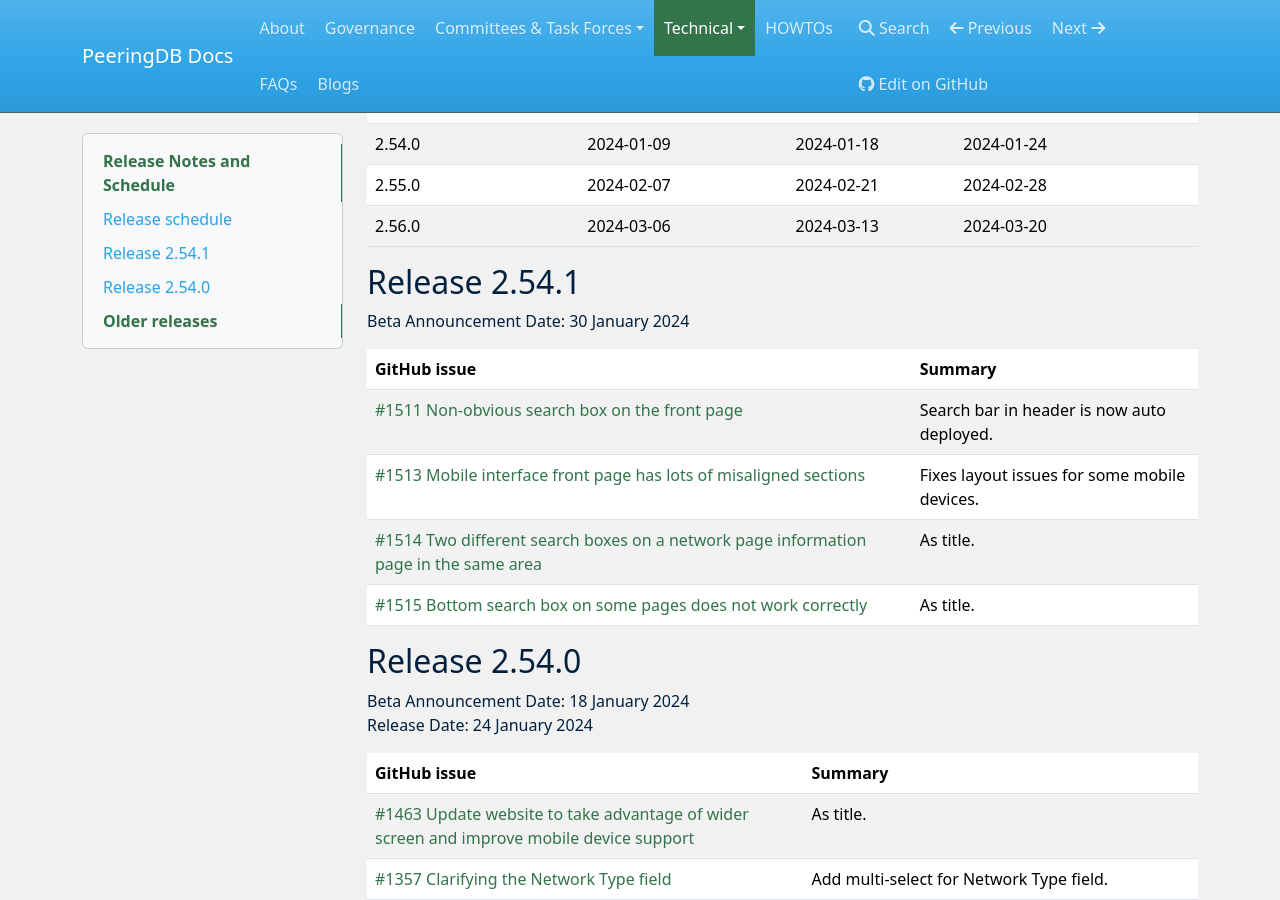
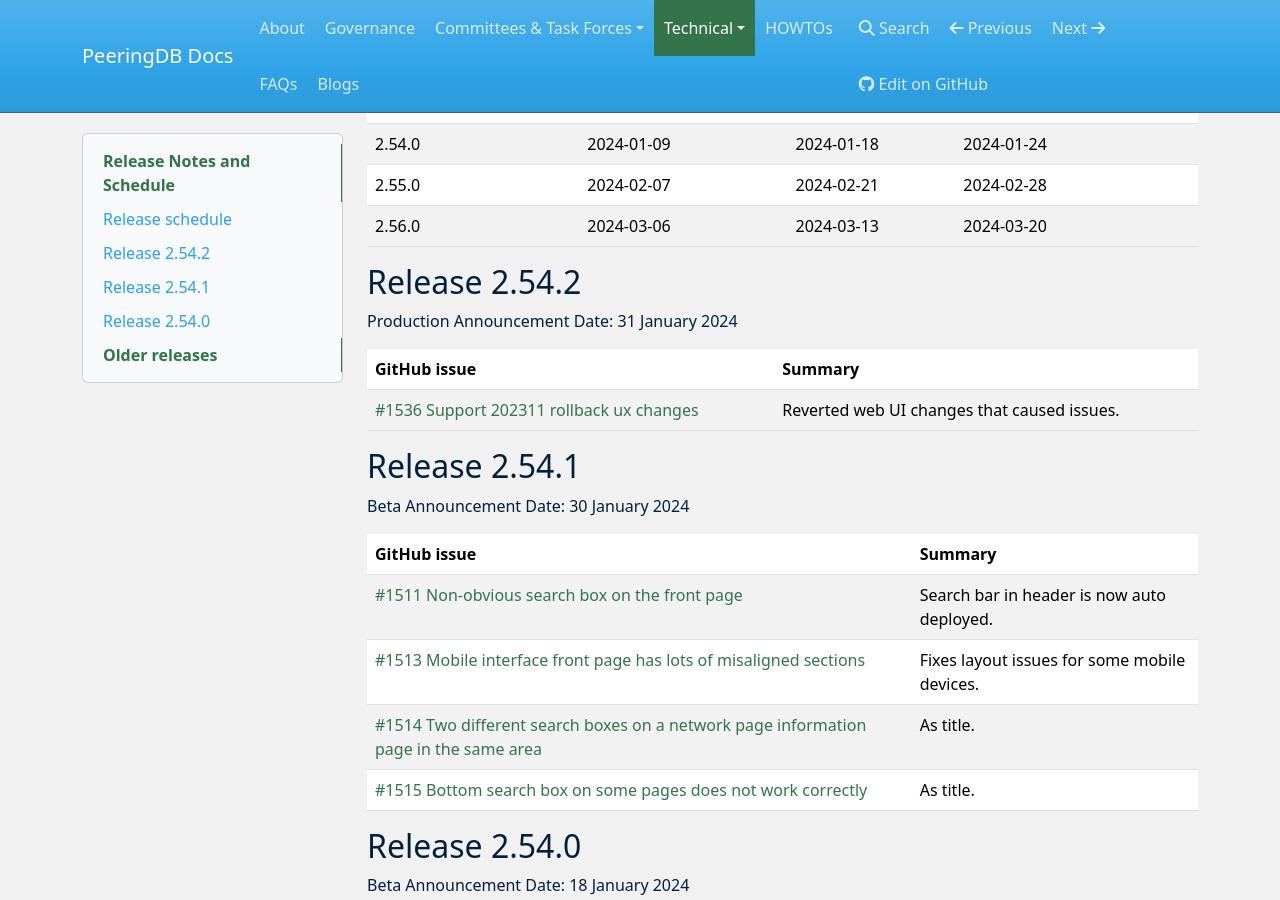
Before and after one commit to peeringdb/docs, an MkDocs documentation site: the page built from docs/release_notes/index.md, in a window 1280 px wide and 900 px high, scrolled down 451 px. Built offline with MkDocs 1.6.1, drawn with Linux system fonts in a browser that asks for light colours; nearby versions of some CDN libraries.

Commit message:
Notes for Release 2.54.2 (#310)
Notes for Release 2.54.2

```diff
--- a/docs/release_notes/index.md
+++ b/docs/release_notes/index.md
@@ -17,6 +17,15 @@
 | 2.54.0 | 2024-01-09 | 2024-01-18 | 2024-01-24 |
 | 2.55.0 | 2024-02-07 | 2024-02-21 | 2024-02-28 |
 | 2.56.0 | 2024-03-06 | 2024-03-13 | 2024-03-20 |
+
+## Release 2.54.2
+
+Production Announcement Date: 31 January 2024
+
+| **GitHub issue** | **Summary** |
+| ----------------- | ----------- |
+| [#1536 Support 202311 rollback ux changes](https://github.com/peeringdb/peeringdb/issues/1536) | Reverted web UI changes that caused issues.|
+
 
 ## Release 2.54.1
 
```
